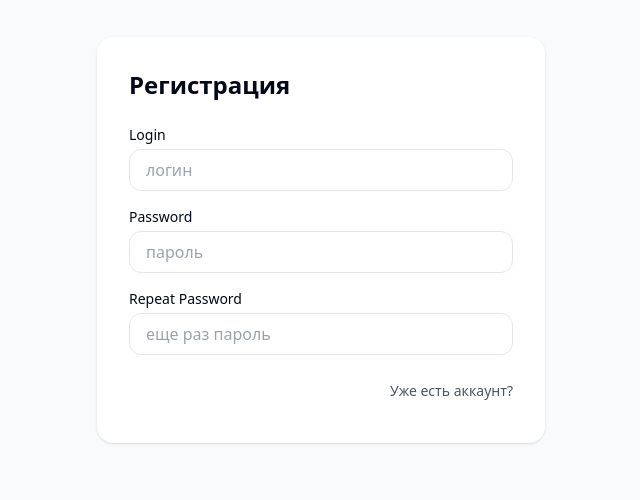
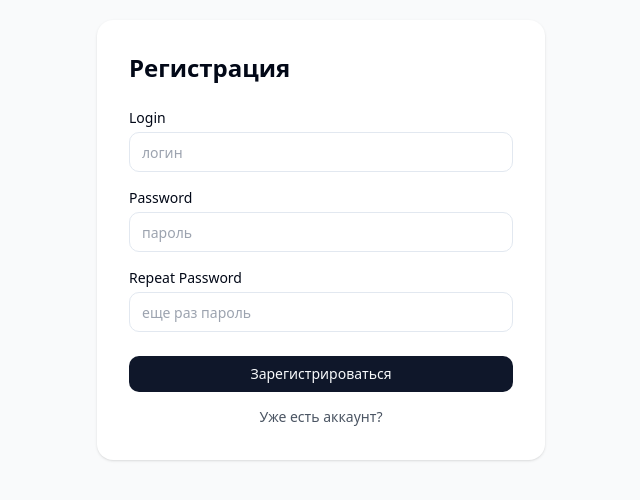
Before and after one commit to Propolisss/problum, a React app in the folder apps/frontend/: page /register in a window 1280 px wide. Shown: the part 160-660 px from the top of the page, without its empty margins (319-959 px from the left). Built offline with nearby package versions, Linux system fonts and the light colour scheme; no server answers; the HTML template or start-up script is replaced by a standard one.

Commit message:
fix login and register buttons

```diff
--- a/apps/frontend/src/pages/Login.tsx
+++ b/apps/frontend/src/pages/Login.tsx
@@ -1,7 +1,7 @@
-
 import React, { useState } from 'react'
-import { useNavigate, useLocation } from 'react-router-dom'
+import { useNavigate, useLocation, Link } from 'react-router-dom'
 import { useAuth } from '../features/auth/hooks'
+import { Button, Input } from '../components/ui'
 
 export default function Login() {
     const { login } = useAuth()
@@ -41,38 +41,38 @@ export default function Login() {
                 <form onSubmit={submit} className="space-y-4">
                     <div>
                         <label className="block text-sm font-medium mb-1">Login</label>
-                        <input
+                        <Input
                             value={loginVal}
                             onChange={(e) => setLoginVal(e.target.value)}
-                            className="w-full px-4 py-2 border rounded-lg focus:outline-none focus:ring-2 focus:ring-brand"
                             placeholder="логин"
                         />
                     </div>
 
                     <div>
                         <label className="block text-sm font-medium mb-1">Password</label>
-                        <input
+                        <Input
                             value={password}
                             onChange={(e) => setPassword(e.target.value)}
                             type="password"
-                            className="w-full px-4 py-2 border rounded-lg focus:outline-none focus:ring-2 focus:ring-brand"
                             placeholder="пароль"
                         />
                     </div>
 
                     {error && <div className="text-red-600 text-sm">{error}</div>}
 
-                    <div className="flex items-center justify-between">
-                        <button
+                    <div className="pt-2 space-y-3">
+                        <Button
                             type="submit"
                             disabled={loading}
-                            className="px-4 py-2 rounded-lg bg-brand text-white font-medium disabled:opacity-60"
+                            className="w-full"
                         >
                             {loading ? 'Вхожу...' : 'Войти'}
-                        </button>
-                        <a href="/register" className="text-sm text-gray-600 hover:underline">
-                            Регистрация
-                        </a>
+                        </Button>
+                        <div className="text-center">
+                            <Link to="/register" className="text-sm text-gray-600 hover:underline">
+                                Регистрация
+                            </Link>
+                        </div>
                     </div>
                 </form>
             </div>
--- a/apps/frontend/src/pages/Register.tsx
+++ b/apps/frontend/src/pages/Register.tsx
@@ -1,8 +1,8 @@
-
 import React, { useState } from 'react'
-import { useNavigate } from 'react-router-dom'
+import { useNavigate, Link } from 'react-router-dom'
 import api from '../api/client'
 import { useAuth } from '../features/auth/hooks'
+import { Button, Input } from '../components/ui'
 
 export default function Register() {
     const { login: doLogin } = useAuth()
@@ -46,49 +46,48 @@ export default function Register() {
                 <form onSubmit={submit} className="space-y-4">
                     <div>
                         <label className="block text-sm font-medium mb-1">Login</label>
-                        <input
+                        <Input
                             value={loginVal}
                             onChange={(e) => setLoginVal(e.target.value)}
-                            className="w-full px-4 py-2 border rounded-lg focus:outline-none focus:ring-2 focus:ring-brand"
                             placeholder="логин"
                         />
                     </div>
 
                     <div>
                         <label className="block text-sm font-medium mb-1">Password</label>
-                        <input
+                        <Input
                             value={password}
                             onChange={(e) => setPassword(e.target.value)}
                             type="password"
-                            className="w-full px-4 py-2 border rounded-lg focus:outline-none focus:ring-2 focus:ring-brand"
                             placeholder="пароль"
                         />
                     </div>
 
                     <div>
                         <label className="block text-sm font-medium mb-1">Repeat Password</label>
-                        <input
+                        <Input
                             value={repeated}
                             onChange={(e) => setRepeated(e.target.value)}
                             type="password"
-                            className="w-full px-4 py-2 border rounded-lg focus:outline-none focus:ring-2 focus:ring-brand"
                             placeholder="еще раз пароль"
                         />
                     </div>
 
                     {error && <div className="text-red-600 text-sm">{error}</div>}
 
-                    <div className="flex items-center justify-between">
-                        <button
+                    <div className="pt-2 space-y-3">
+                        <Button
                             type="submit"
                             disabled={loading}
-                            className="px-4 py-2 rounded-lg bg-brand text-white font-medium disabled:opacity-60"
+                            className="w-full"
                         >
-                            {loading ? 'Зарегистрироваться...' : 'Зарегистрироваться'}
-                        </button>
-                        <a href="/login" className="text-sm text-gray-600 hover:underline">
-                            Уже есть аккаунт?
-                        </a>
+                            {loading ? 'Регистрация...' : 'Зарегистрироваться'}
+                        </Button>
+                        <div className="text-center">
+                            <Link to="/login" className="text-sm text-gray-600 hover:underline">
+                                Уже есть аккаунт?
+                            </Link>
+                        </div>
                     </div>
                 </form>
             </div>
```
